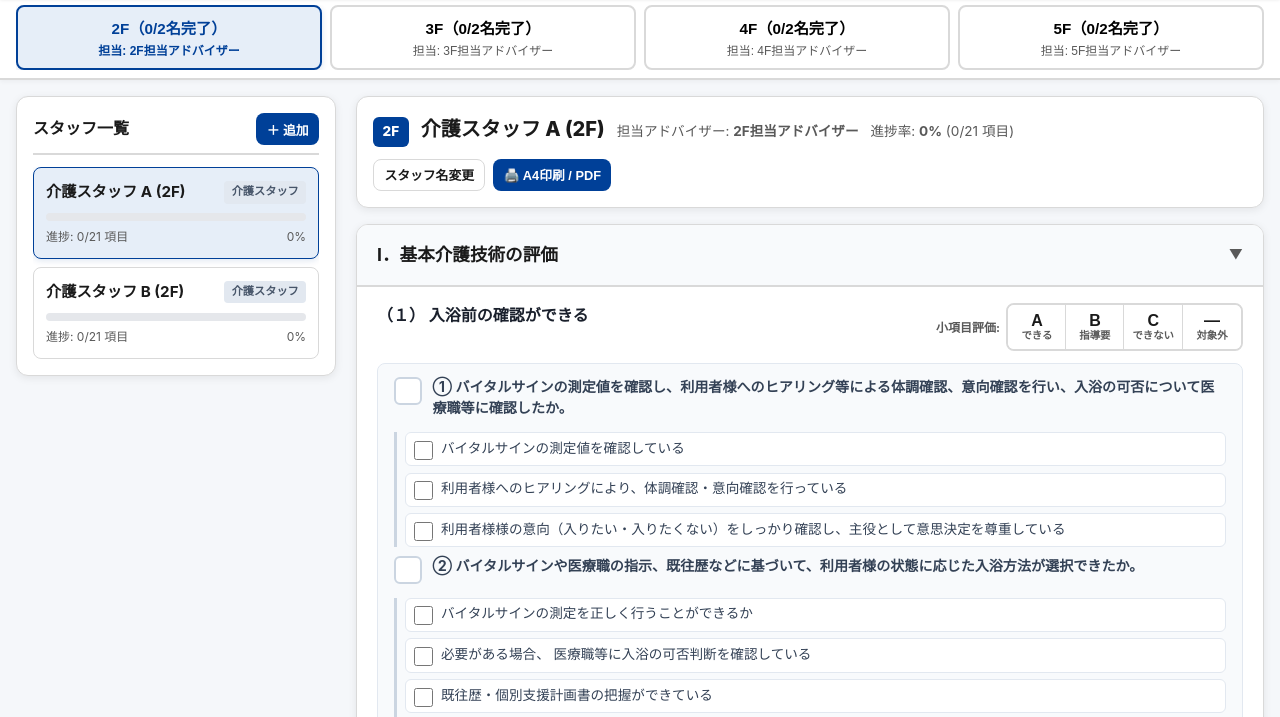
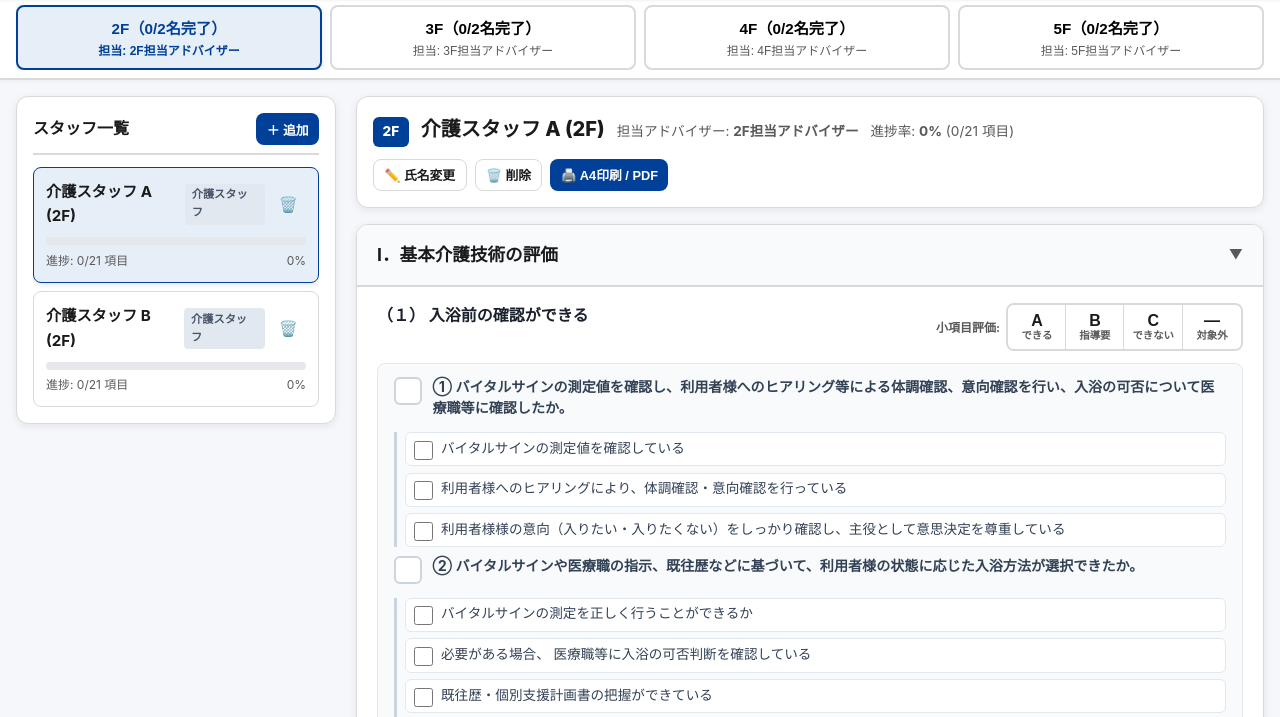
Before and after one commit to kinoukunrensilk-crypto/technical-sheet-app, a website: page public/index.html in a window 1280 px wide. Shown: the part 61-778 px from the top of the page. Drawn offline with Linux system fonts and the light colour scheme; no server answers.

Commit message:
feat: enable staff deletion directly from staff cards, fixed banner and modal

```diff
--- a/public/css/style.css
+++ b/public/css/style.css
@@ -286,6 +286,46 @@ body {
 .role-badge.general {
   background-color: #e2e8f0;
   color: #475569;
+}
+
+.staff-card-actions {
+  display: flex;
+  align-items: center;
+  gap: 0.35rem;
+}
+
+.btn-card-delete {
+  background: transparent;
+  border: 1px solid transparent;
+  color: #94a3b8;
+  font-size: 0.95rem;
+  padding: 0.2rem 0.45rem;
+  border-radius: 4px;
+  cursor: pointer;
+  transition: all 0.15s ease;
+  line-height: 1;
+  display: inline-flex;
+  align-items: center;
+  justify-content: center;
+}
+
+.btn-card-delete:hover {
+  background-color: #fee2e2;
+  border-color: #fca5a5;
+  color: #dc2626;
+  transform: scale(1.1);
+}
+
+.btn-danger-outline {
+  color: var(--da-danger);
+  border-color: var(--da-danger);
+  background-color: transparent;
+}
+
+.btn-danger-outline:hover {
+  background-color: #dc2626;
+  color: #ffffff;
+  border-color: #dc2626;
 }
 
 .progress-container {
--- a/public/js/app.js
+++ b/public/js/app.js
@@ -99,7 +99,12 @@ document.addEventListener("DOMContentLoaded", () => {
       card.innerHTML = `
         <div class="staff-card-header">
           <span class="staff-name">${escapeHtml(staff.name)}</span>
-          <span class="role-badge general">介護スタッフ</span>
+          <div class="staff-card-actions">
+            <span class="role-badge general">介護スタッフ</span>
+            <button type="button" class="btn-card-delete" title="「${escapeHtml(staff.name)}」を削除" aria-label="スタッフ「${escapeHtml(staff.name)}」を削除">
+              🗑️
+            </button>
+          </div>
         </div>
         <div class="progress-container">
           <div class="progress-bar-fill" style="width: ${prog.percent}%"></div>
@@ -110,6 +115,13 @@ document.addEventListener("DOMContentLoaded", () => {
         </div>
       `;
 
+      // スタッフカード内のゴミ箱削除ボタン
+      const deleteBtn = card.querySelector(".btn-card-delete");
+      deleteBtn.addEventListener("click", (e) => {
+        e.stopPropagation();
+        confirmDeleteStaff(staff);
+      });
+
       card.addEventListener("click", () => {
         currentStaffId = staff.id;
         renderStaffList();
@@ -118,6 +130,24 @@ document.addEventListener("DOMContentLoaded", () => {
 
       staffListContainer.appendChild(card);
     });
+  }
+
+  // スタッフ削除確認＆実行（カード・固定ヘッダー・モーダル共通）
+  function confirmDeleteStaff(staff) {
+    if (!staff) return;
+    const ok = confirm(`【スタッフ削除の確認】\n\n本当に「${staff.name}」の登録を削除しますか？\n※このスタッフの入力済みテクニカルシート評価データも完全に削除されます。`);
+    if (!ok) return;
+
+    store.deleteStaff(staff.id);
+
+    // 削除後のスタッフ選択を更新
+    const remaining = store.getStaffByFloor(currentFloor).filter((s) => s.id !== staff.id);
+    currentStaffId = remaining.length > 0 ? remaining[0].id : null;
+
+    closeStaffModal();
+    renderFloorTabs();
+    renderStaffList();
+    renderEvaluationSheet();
   }
 
   // ----------------------------------------------------
@@ -149,12 +179,14 @@ document.addEventListener("DOMContentLoaded", () => {
         <span class="target-meta">進捗率: <strong>${prog.percent}%</strong> (${prog.completed}/${prog.total} 項目)</span>
       </div>
       <div class="target-actions no-print">
-        <button class="btn btn-outline btn-sm" id="btn-edit-staff">スタッフ名変更</button>
+        <button class="btn btn-outline btn-sm" id="btn-edit-staff">✏️ 氏名変更</button>
+        <button class="btn btn-outline btn-sm btn-danger-outline" id="btn-delete-staff-banner">🗑️ 削除</button>
         <button class="btn btn-primary btn-sm" id="btn-print-sheet">🖨️ A4印刷 / PDF</button>
       </div>
     `;
 
     document.getElementById("btn-edit-staff")?.addEventListener("click", () => openStaffModal(staff));
+    document.getElementById("btn-delete-staff-banner")?.addEventListener("click", () => confirmDeleteStaff(staff));
     document.getElementById("btn-print-sheet")?.addEventListener("click", () => window.print());
 
     // 大項目・中項目の描画
@@ -484,7 +516,7 @@ document.addEventListener("DOMContentLoaded", () => {
   // ----------------------------------------------------
   function openStaffModal(staff = null) {
     staffForm.reset();
-    document.getElementById("staff-modal-title").textContent = staff ? "スタッフ情報編集" : "新規スタッフ追加";
+    document.getElementById("staff-modal-title").textContent = staff ? "スタッフ情報の変更・削除" : "新規スタッフ追加";
     document.getElementById("staff-id").value = staff ? staff.id : `staff_${currentFloor.toLowerCase()}_${Date.now()}`;
     document.getElementById("staff-floor").value = staff ? staff.floor : currentFloor;
     document.getElementById("staff-name").value = staff ? staff.name : "";
@@ -492,11 +524,9 @@ document.addEventListener("DOMContentLoaded", () => {
     const deleteBtn = document.getElementById("btn-delete-staff");
     if (deleteBtn) {
       deleteBtn.style.display = staff ? "inline-flex" : "none";
+      deleteBtn.textContent = "🗑️ このスタッフを削除";
       deleteBtn.onclick = () => {
-        if (confirm(`本当に「${staff.name}」の登録および評価データを削除しますか？`)) {
-          store.deleteStaff(staff.id);
-          closeStaffModal();
-        }
+        confirmDeleteStaff(staff);
       };
     }
 
```
